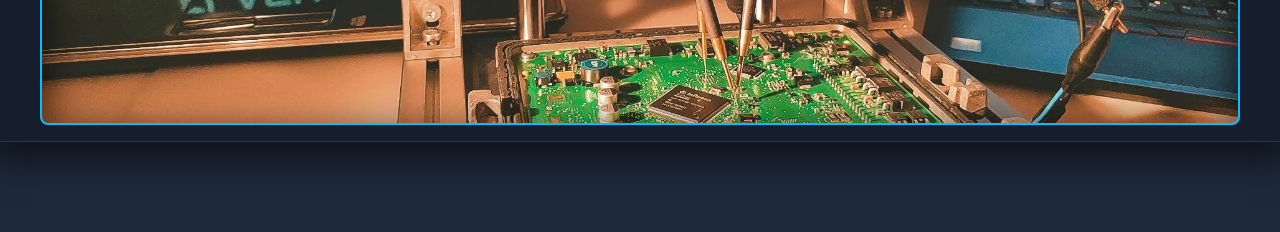
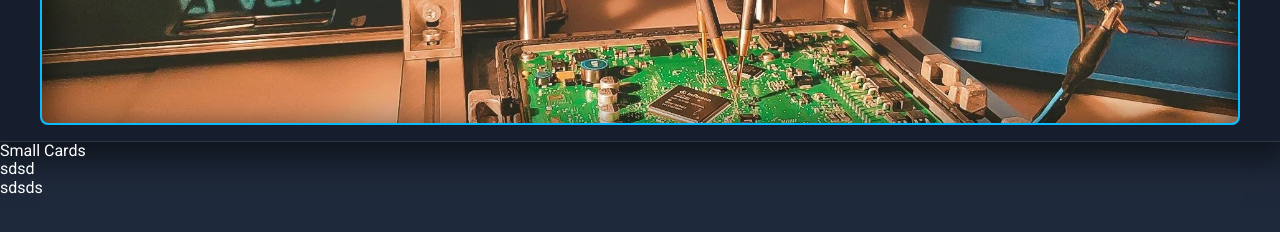
Before and after one commit to VIRUXE/web-flashtechpt, a plain HTML site: page index.html in a window 1280 px wide. Shown: the part 350-582 px from the top of the page. Drawn offline with nearby package versions, Linux system fonts and the light colour scheme.

```diff
--- a/index.html
+++ b/index.html
@@ -42,6 +42,11 @@
 				</section>
 			</div>
 		</div>
+		<div>
+			<div>Small Cards</div>
+			<div>sdsd</div>
+			<div>sdsds</div>
+		</div>
 	</body>
 	<script src="script.js"></script>
 </html>
```
